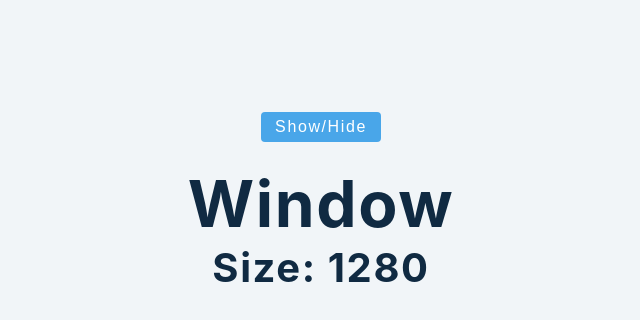
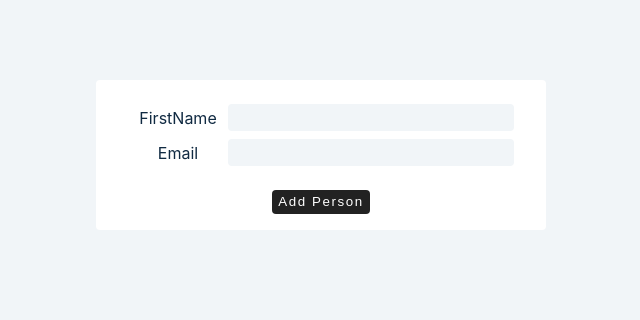
Before and after one commit to nguyenchien/react-advanced, a React (Create React App) app: page / in a window 1280 px wide. Shown: the top 320 px of the page, without its empty margins (319-959 px from the left). Built offline with nearby package versions, Linux system fonts and the light colour scheme.

Commit message:
Form: Controlled inputs

```diff
--- a/src/App.js
+++ b/src/App.js
@@ -1,5 +1,5 @@
 import React from 'react'
-import Setup from './tutorial/3-conditional-rendering/setup/3-show-hide';
+import Setup from './tutorial/4-forms/setup/1-controlled-inputs';
 function App() {
   return (
     <div className='container'>
--- a/src/tutorial/4-forms/setup/1-controlled-inputs.js
+++ b/src/tutorial/4-forms/setup/1-controlled-inputs.js
@@ -6,7 +6,56 @@ import React, { useState } from 'react';
 // value, onChange
 
 const ControlledInputs = () => {
-  return <h1>controlled inputs</h1>;
+  const [firstName, setFirstName] = useState('');
+  const [email, setEmail] = useState('');
+  const [people, setPeople] = useState([]);
+
+  const handleSubmit = (e) => {
+    e.preventDefault();
+    const id = new Date().getTime().toString();
+    const person = {id, firstName, email}
+    setPeople((peolple)=>{
+      return [...peolple, person];
+    });
+    setFirstName('');
+    setEmail('');
+  }
+
+  return <article>
+    <form className="form" onSubmit={handleSubmit}>
+      <div className="form-control">
+        <label htmlFor="firstName">FirstName</label>
+        <input
+          type="text"
+          id="firstName"
+          name="firstName"
+          value={firstName}
+          onChange={(e)=>setFirstName(e.target.value)}
+         />
+      </div>
+      <div className="form-control">
+        <label htmlFor="email">Email</label>
+        <input
+          type="email"
+          id="email"
+          name="email"
+          value={email}
+          onChange={(e)=>setEmail(e.target.value)}
+        />
+      </div>
+      <button type="submit" >add person</button>
+    </form>
+
+    {people.length > 0 && people.map((person)=>{
+      const {id, firstName, email} = person
+      return (
+        <div className='item' key={id}>
+          <h4>{firstName}</h4>
+          <p>{email}</p>
+        </div>
+      )
+    })}
+  </article>;
 };
 
 export default ControlledInputs;
```
